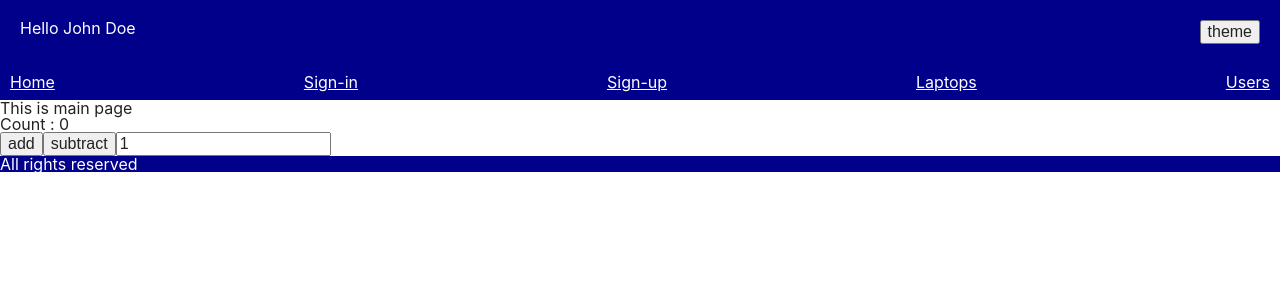
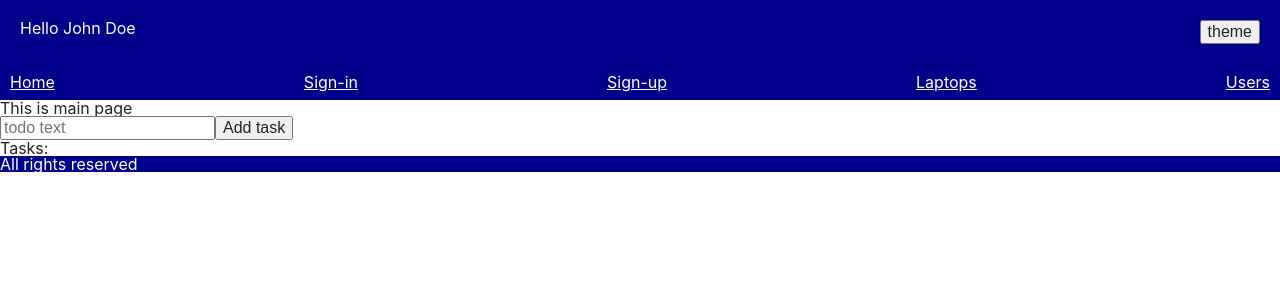
Before and after one commit to freshcourses-fe/react-lessons, a React (Create React App) app: page / in a window 1280 px wide. Shown: the top 300 px of the page. Built offline with nearby package versions, Linux system fonts and the light colour scheme.

Commit message:
Add todo template

```diff
--- a/package.json
+++ b/package.json
@@ -8,6 +8,7 @@
     "@testing-library/user-event": "^13.5.0",
     "classnames": "^2.3.1",
     "date-fns": "^2.28.0",
+    "formik": "^2.2.9",
     "react": "^18.0.0",
     "react-dom": "^18.0.0",
     "react-router-dom": "^5.3.1",
--- /dev/null
+++ b/src/components/ToDo/index.jsx
@@ -0,0 +1,51 @@
+import React, { useState } from 'react';
+import { Formik, Form, Field } from 'formik';
+const ToDo = (props) => {
+  const [todos, setTodos] = useState([]);
+
+  const addTodo = (todoText) => {
+    const newTodo = {
+      text: todoText,
+      isDone: false,
+      id: Date.now(),
+    };
+
+    setTodos([...todos, newTodo]);
+  };
+
+  const removeTodo = (id) => {
+    // filter
+  }
+
+  const toggleTodoCompletion = (id) => {
+    // map
+  }
+
+  const onSubmit = (values, formikBag) => {
+    // todo
+    addTodo(values.text);
+    formikBag.resetForm();
+  };
+  return (
+    <article>
+      <div>
+        <Formik initialValues={{ text: '' }} onSubmit={onSubmit}>
+          <Form>
+            <Field name="text" placeholder="todo text" />
+            <button type="submit">Add task</button>
+          </Form>
+        </Formik>
+      </div>
+      <div>
+        <h2>Tasks:</h2>
+        <ul>
+          {todos.map((todo) => (
+            <li>{JSON.stringify(todo)}</li>
+          ))}
+        </ul>
+      </div>
+    </article>
+  );
+};
+
+export default ToDo;
--- a/src/pages/Main/index.jsx
+++ b/src/pages/Main/index.jsx
@@ -3,13 +3,14 @@ import Header from '../../components/Header';
 import Footer from '../../components/Footer';
 import Chat from 'components/Chat';
 import ReducerCounter from 'components/ReducerCounter';
+import ToDo from 'components/ToDo';
 const MainPage = (props) => {
   return (
     <>
       <Header />
       <main>
         <h2>This is main page</h2>
-        <ReducerCounter />
+        <ToDo />
       </main>
       <Footer />
     </>
```
Also changed, not shown: 1 other file (tests, documents, lock files or other folders).
